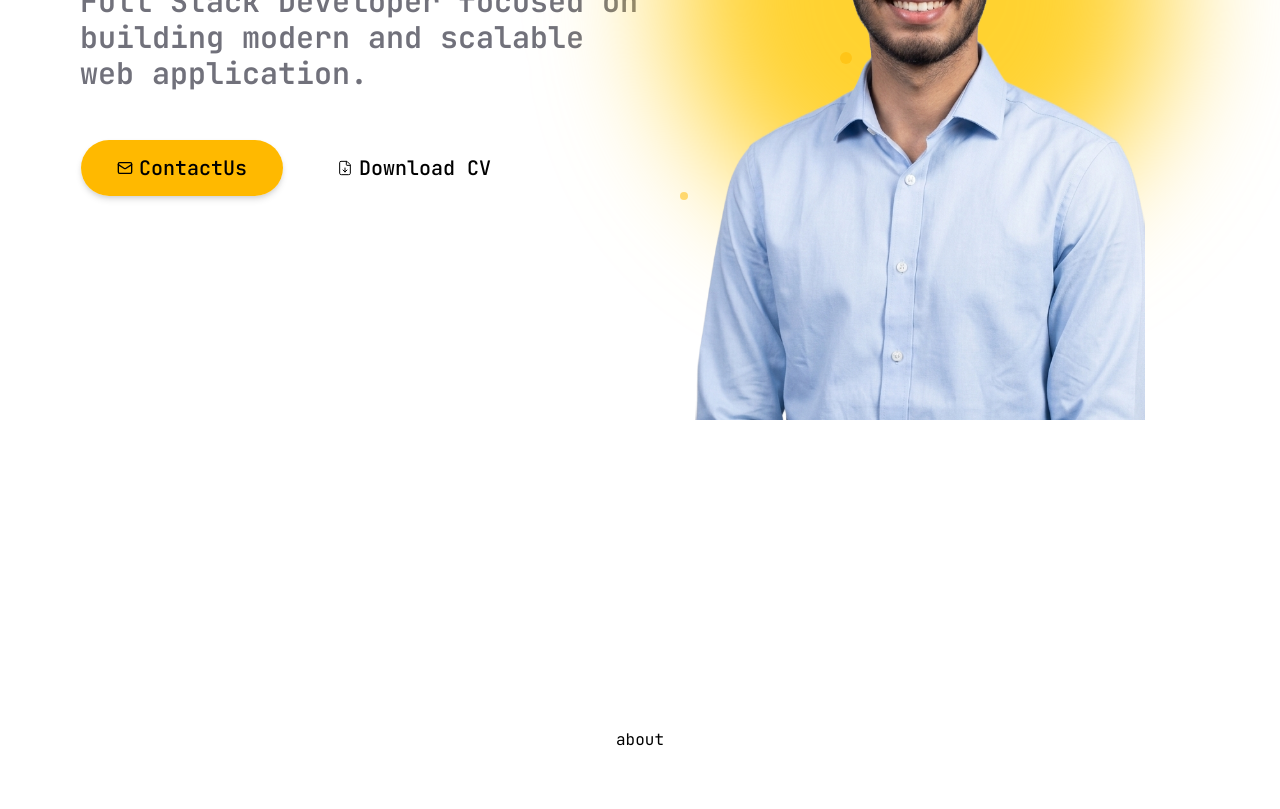
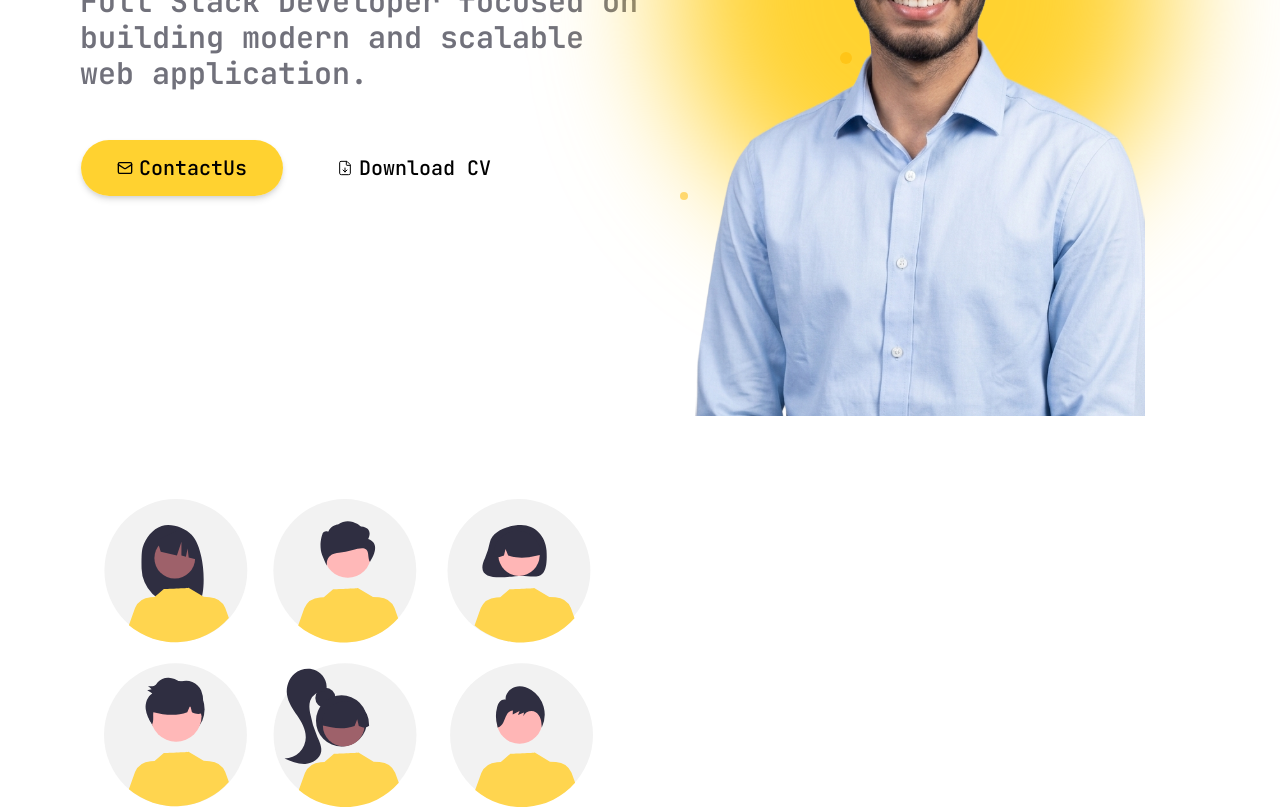
Before and after one commit to krish-sh/Portfolio, a Next.js app: page / in a window 1280 px wide. Shown: the part 460-1269 px from the top of the page. Built offline with nearby package versions, Linux system fonts and the light colour scheme.

Commit message:
About-Section-Leeft-Part

```diff
--- a/app/modules/components/About.tsx
+++ b/app/modules/components/About.tsx
@@ -1,10 +1,17 @@
-import React from 'react'
+import React from "react";
 
 function About() {
   return (
-    <div className="flex justify-center items-center
-         min-h-screen">about</div>
-  )
+    <div className="flex justify-center items-center  min-h-screen px-6 md:px-20 flex-col md:flex-row gap-12 w-full">
+      {/* Left Section */}
+      <div className="w-full md:w-1/2 md:m-0 m-2 p-6">
+        <img src="/undraw_team_85hs.svg" alt="" className="w-2xl "/>
+      </div>
+      {/* Right Section */}
+      <div className="w-full md:w-1/2 space-y-6">
+      </div>
+    </div>
+  );
 }
 
-export default About
+export default About;
--- a/app/modules/components/HomePage.tsx
+++ b/app/modules/components/HomePage.tsx
@@ -85,7 +85,7 @@
           </div>
 
           <div className="flex flex-col sm:flex-row gap-4 mt-6">
-            <Button className="px-9 py-7 text-xl bg-amber-400 text-black rounded-full  shadow-md hover:scale-105 transition-all duration-300">
+            <Button className="px-9 py-7 text-xl bg-amber-300 text-black rounded-full  shadow-md hover:scale-105 transition-all duration-300">
               <Mail size="80" />
               <a href="#contactUs"> ContactUs</a>
             </Button>
@@ -101,7 +101,7 @@
           <img
             src="/image.png"
             alt="profile"
-            className="realtive z-10 w-[320px] md:w-[450px] object-cover translate-y-45"
+            className="realtive z-10 w-[320px] md:w-[450px] object-cover translate-y-44"
           />
           <div className=" absolute top-10 right-10 w-3 h-3 bg-purple-500 rounded-full animate-pulse"></div>
 
```
Also changed, not shown: public/undraw.svg (added), public/undraw_team_85hs.svg (added).
